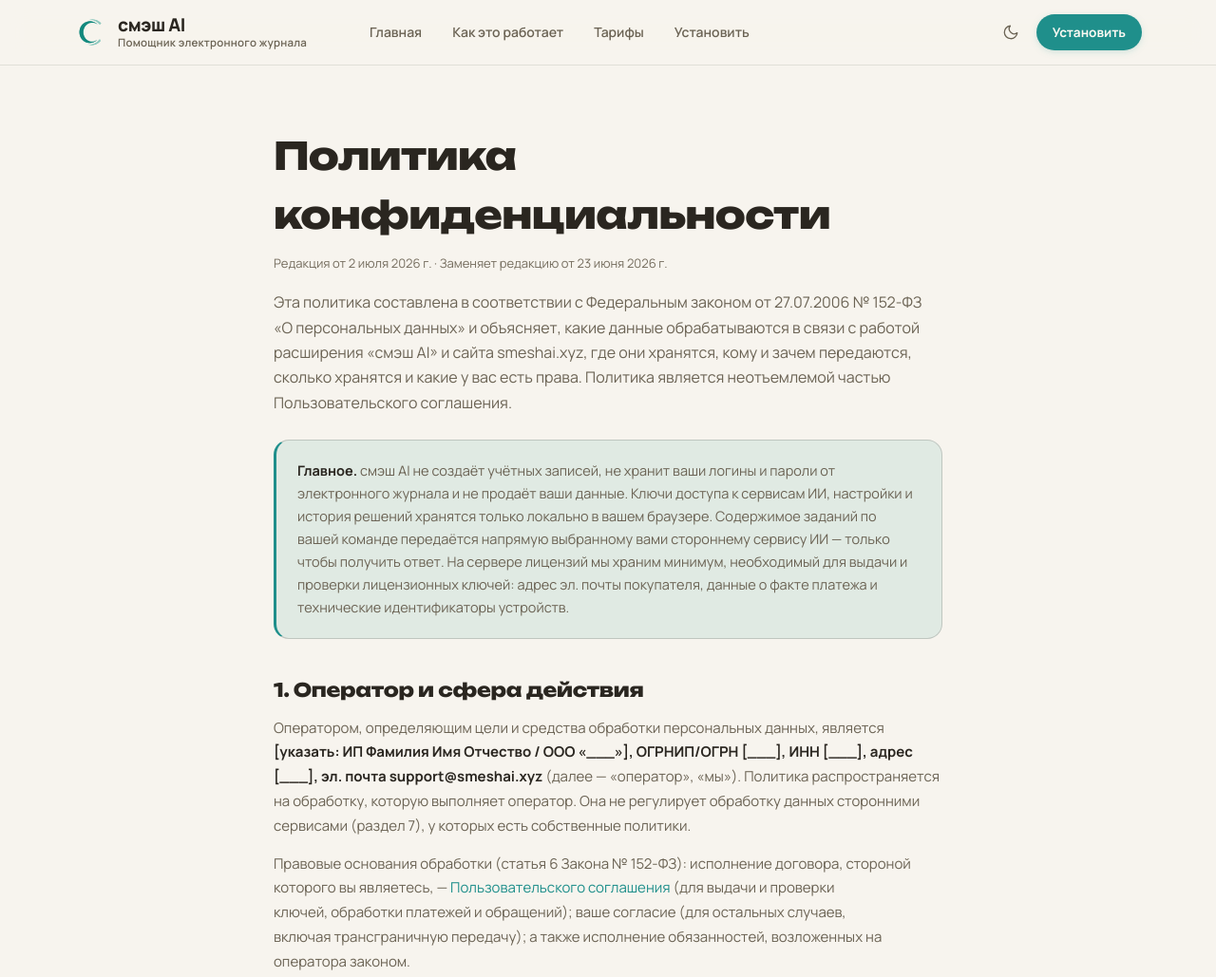
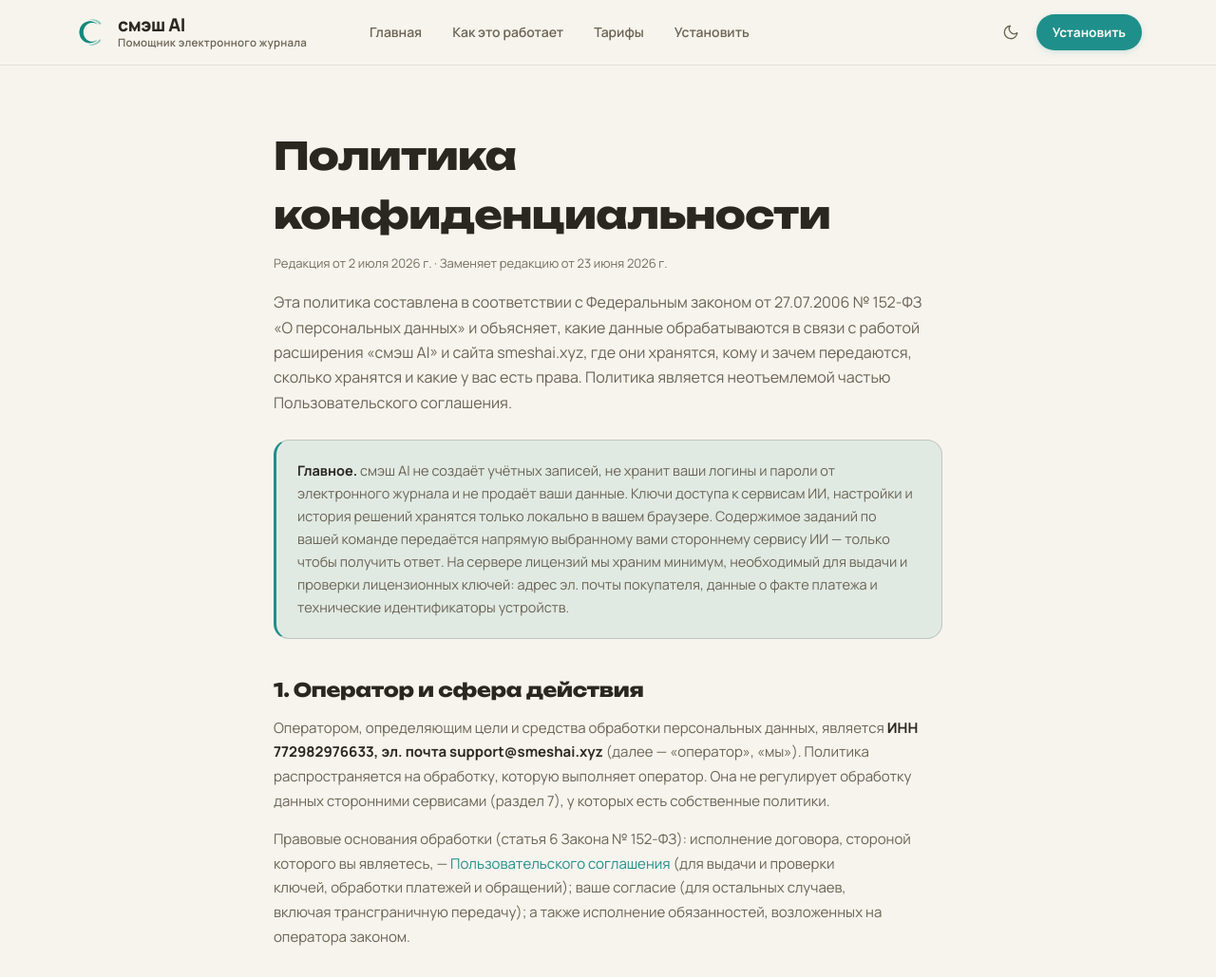
Before and after one commit to ayeepat/smeshai.xyz, a website: page privacy/index.html in a window 1280 px wide. Shown: the top 1029 px of the page at 95% size. Drawn offline with Linux system fonts and the light colour scheme.

Commit message:
Add self-employed INN to privacy policy and agreement
YooMoney requires the self-employed operator's INN to be published on
the site; strip the unfilled ИП/ООО/ОГРН/address placeholders and show
only the INN.

```diff
--- a/privacy/index.html
+++ b/privacy/index.html
@@ -103,8 +103,7 @@
         <h2>1. Оператор и сфера действия</h2>
         <p>
           Оператором, определяющим цели и средства обработки персональных данных,
-          является <strong>[указать: ИП Фамилия Имя Отчество / ООО «___»], ОГРНИП/ОГРН
-          [___], ИНН [___], адрес [___], эл. почта support@smeshai.xyz</strong>
+          является <strong>ИНН 772982976633, эл. почта support@smeshai.xyz</strong>
           (далее — «оператор», «мы»). Политика распространяется на обработку, которую
           выполняет оператор. Она не регулирует обработку данных сторонними сервисами
           (раздел 7), у которых есть собственные политики.
@@ -292,8 +291,7 @@
 
         <h2>14. Как с нами связаться</h2>
         <p>
-          Оператор: <strong>[ИП Фамилия Имя Отчество / ООО «___»]</strong>, ОГРНИП/ОГРН
-          [___], ИНН [___], адрес [___]. По вопросам конфиденциальности и обработки
+          Оператор: <strong>ИНН 772982976633</strong>. По вопросам конфиденциальности и обработки
           данных пишите: <a href="mailto:support@smeshai.xyz">support@smeshai.xyz</a>.
         </p>
       </div>
```
Also changed, not shown: agreement/index.html (+2 -3 lines).
